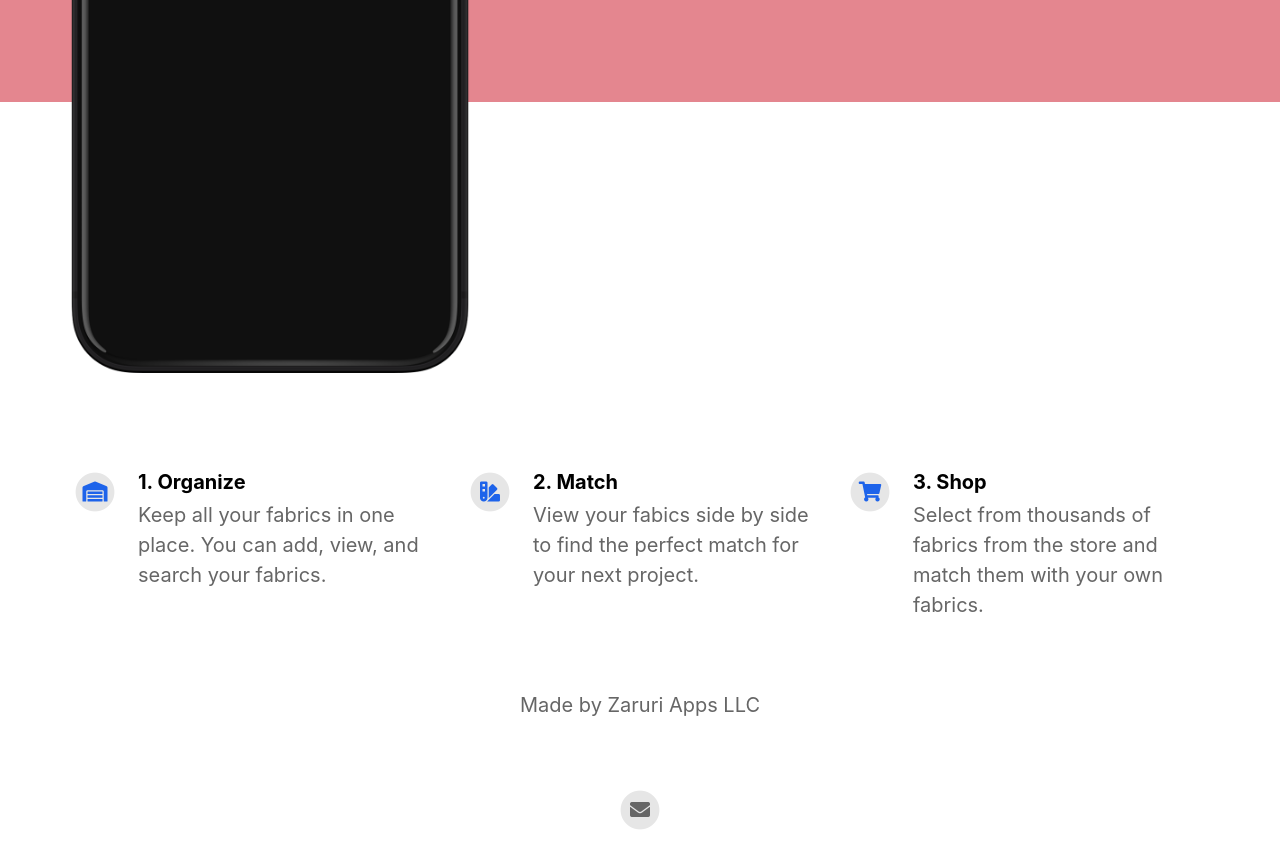
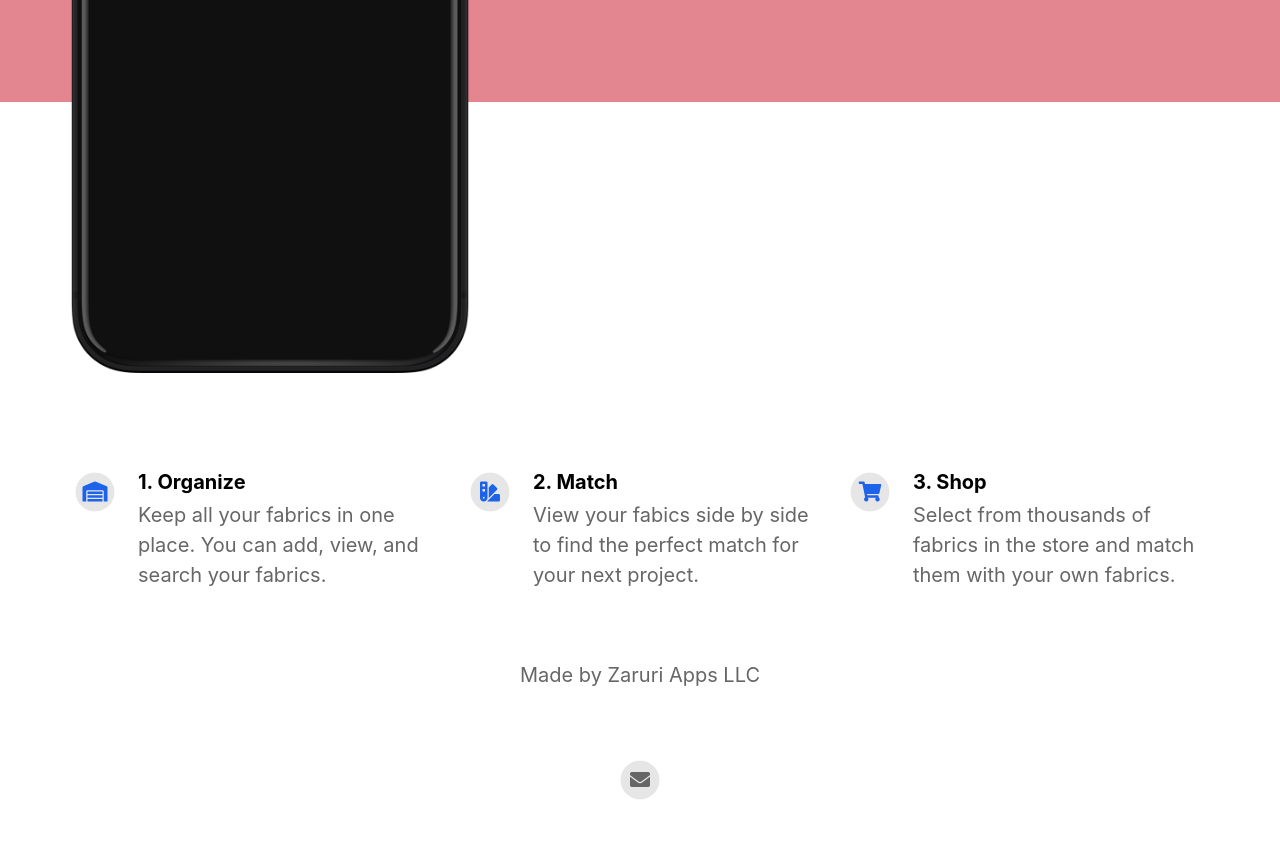
Before and after one commit to zaruri-apps/sew-keeper-site, a Jekyll site: the page built from index.html, in a window 1280 px wide and 900 px high, scrolled down 612 px. Shown: the top 868 px of the window. Built offline with Jekyll 4.4.1, drawn with Linux system fonts in a browser that asks for light colours; nearby versions of some CDN libraries.

Commit message:
Updated feature list shop desription (#25)

```diff
--- a/_config.yml
+++ b/_config.yml
@@ -44,7 +44,7 @@ features                                  :
     fontawesome_icon_name                 : swatchbook
 
   - title                                 : 3. Shop
-    description                           : Select from thousands of fabrics from the store and match them with your own fabrics.
+    description                           : Select from thousands of fabrics in the store and match them with your own fabrics.
     fontawesome_icon_name                 : shopping-cart
 
 
```
